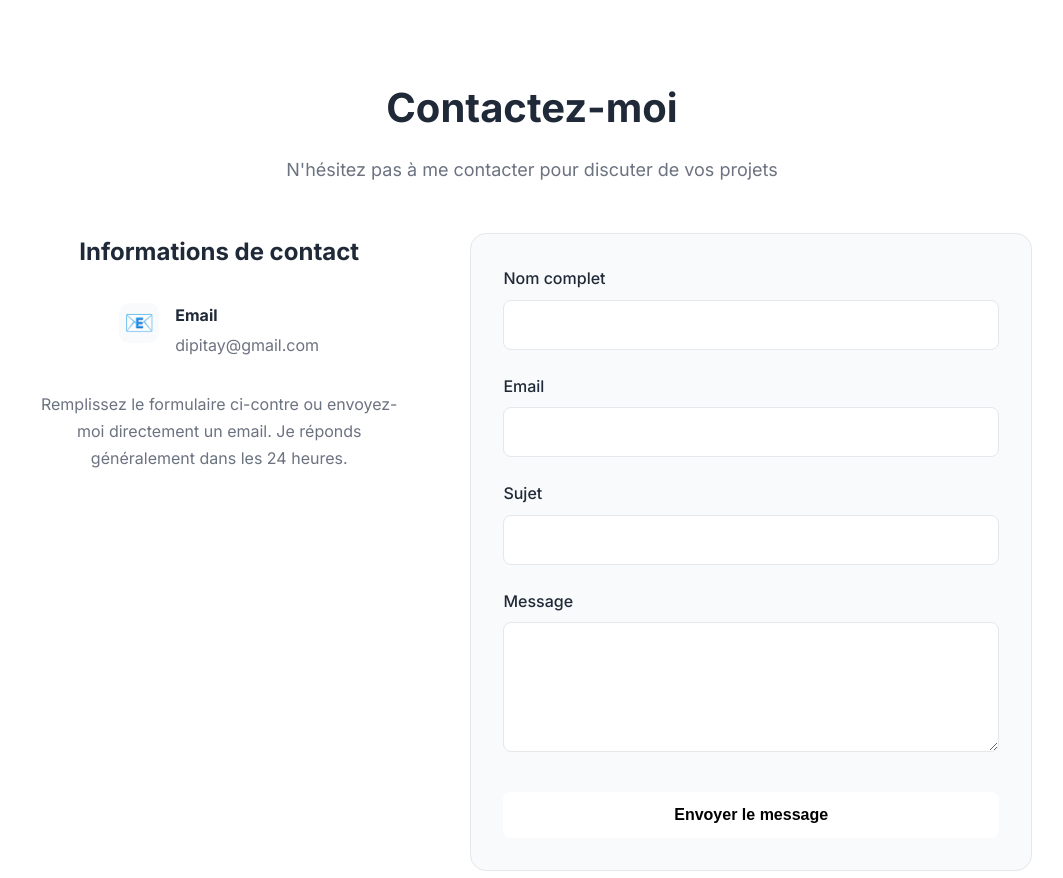
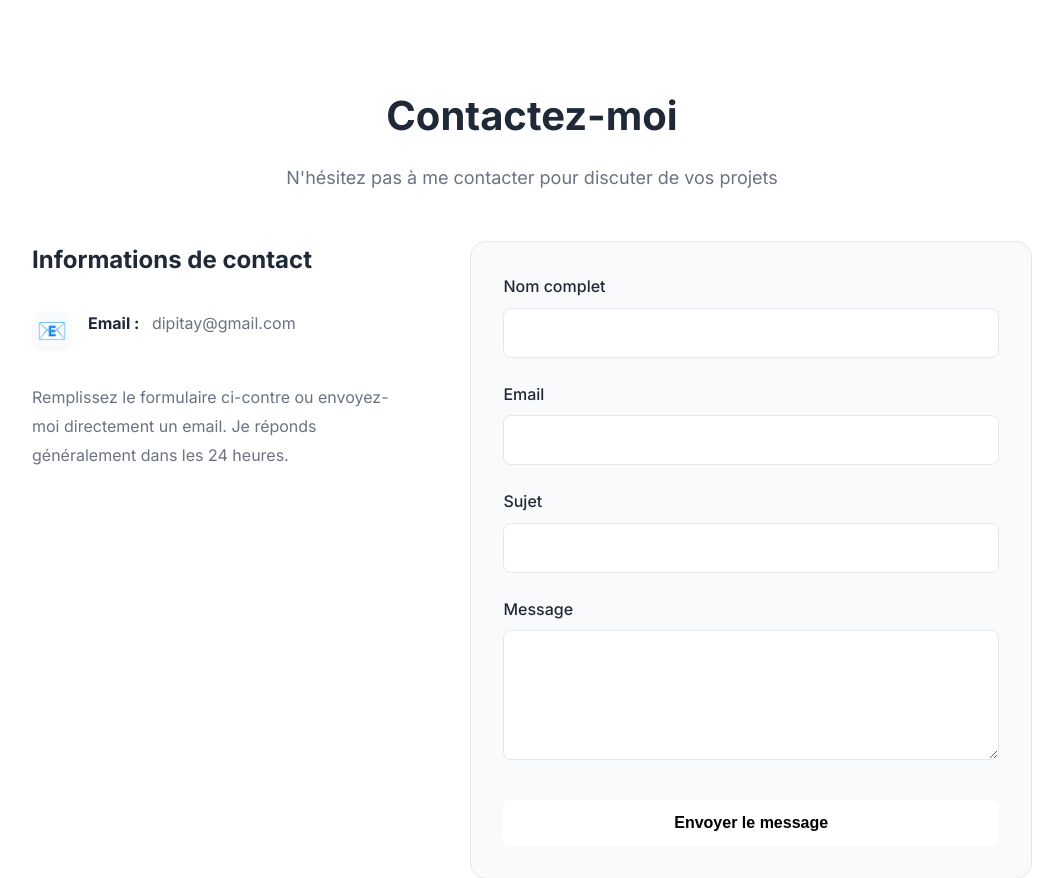
Before and after one commit to kingcrud12/myWebsite, a PHP site: page / in a window 1280 px wide. Shown: the part 3240-4118 px from the top of the page, without its empty margins (108-1171 px from the left). Run offline with PHP 8.4, Linux system fonts and the light colour scheme.

Commit message:
updating page

```diff
--- a/client/index.html
+++ b/client/index.html
@@ -351,7 +351,7 @@
                     <div class="contact-item">
                         <div class="contact-icon">📧</div>
                         <div>
-                            <strong>Email</strong>
+                            <strong>Email :</strong>
                             <p>dipitay@gmail.com</p>
                         </div>
                     </div>
--- a/client/styles.css
+++ b/client/styles.css
@@ -916,16 +916,19 @@ section {
 
 .about-intro {
     font-size: 1.25rem;
-    margin-bottom: 1.5rem;
+    margin-bottom: 2rem;
     color: var(--text-primary);
-    text-align: left;
+    text-align: justify;
+    line-height: 1.8;
+    text-justify: inter-word;
 }
 
 .about-text p {
-    margin-bottom: 1.5rem;
+    margin-bottom: 2rem;
     color: var(--text-secondary);
     line-height: 1.8;
-    text-align: left;
+    text-align: justify;
+    text-justify: inter-word;
 }
 
 .about-image {
@@ -1091,7 +1094,7 @@ section {
     font-size: 1.5rem;
     margin-bottom: 2rem;
     color: var(--text-primary);
-    text-align: center;
+    text-align: left;
 }
 
 .contact-item {
@@ -1099,7 +1102,7 @@ section {
     gap: 1rem;
     margin-bottom: 2rem;
     align-items: flex-start;
-    justify-content: center;
+    justify-content: flex-start;
 }
 
 .contact-icon {
@@ -1114,20 +1117,21 @@ section {
 }
 
 .contact-item strong {
-    display: block;
-    margin-bottom: 0.25rem;
+    display: inline;
+    margin-right: 0.5rem;
     color: var(--text-primary);
 }
 
 .contact-item p {
+    display: inline;
     color: var(--text-secondary);
 }
 
 .contact-note {
     color: var(--text-secondary);
-    line-height: 1.7;
+    line-height: 1.8;
     margin-top: 2rem;
-    text-align: center;
+    text-align: left;
 }
 
 .contact-form {
```
Lines whose indentation alone changed are shown as unchanged.
